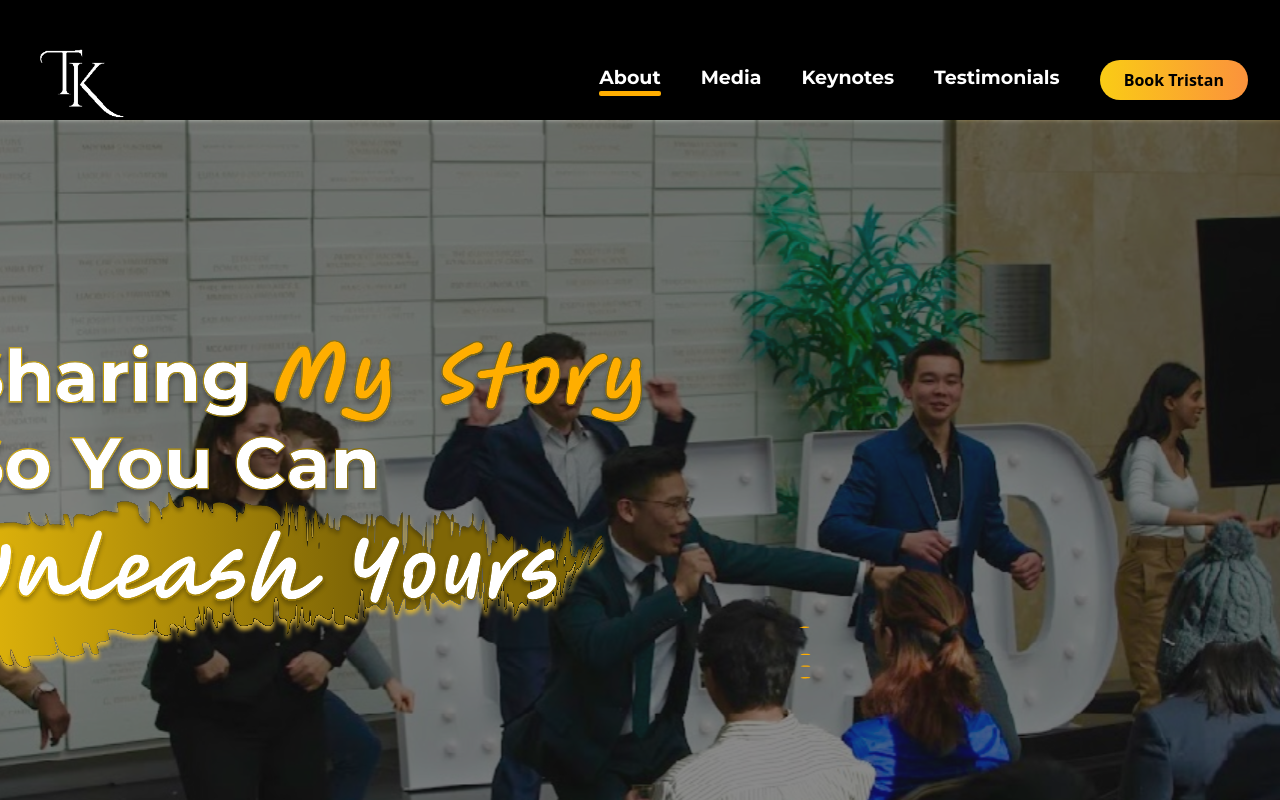
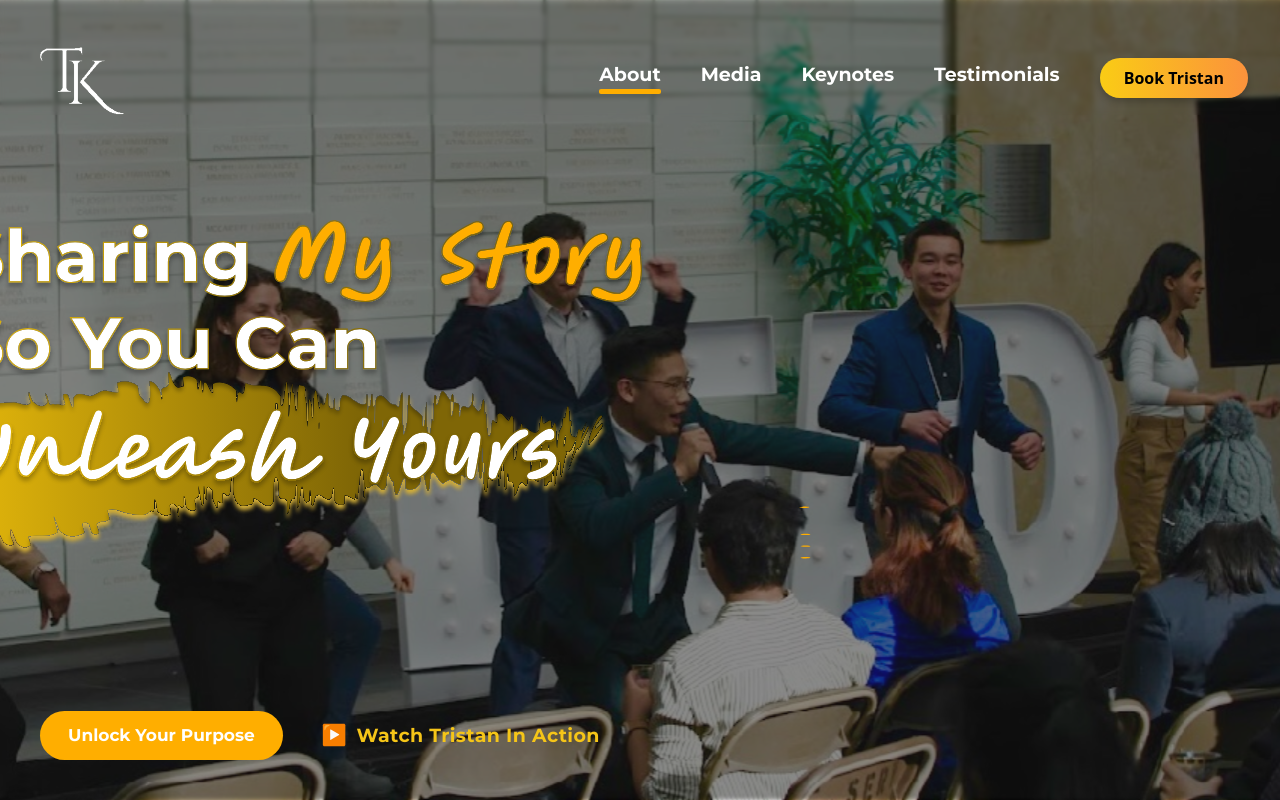
Before and after one commit to SyedKumailAbbas/Tristan, a React (Vite) app: page /about in a window 1280 px wide. Shown: the top 800 px of the page. Built offline with nearby package versions, Linux system fonts and the light colour scheme; no server answers.

Commit message:
navbar fixed maybe'

```diff
--- a/src/App.css
+++ b/src/App.css
@@ -217,18 +217,8 @@
     font-size: 0.9rem;
   }
 }
-
-/* below is the css for app.jsx */
-
-:root {
-  /* make this match your actual navbar height */
-  --navbar-height: 120px;
+@media (min-width: 768px) {
+  body {
+    padding-top: var(--navbar-height); /* shift content below fixed navbar */
+  }
 }
-
-.app-shell {
-  min-height: 100vh;
-}
-
-.app-main {
-  padding-top: var(--navbar-height); /* 👈 pushes content below navbar */
-}
--- a/src/App.jsx
+++ b/src/App.jsx
@@ -10,15 +10,11 @@ import Footer from "./components/Footer/Footer.jsx";
 import Testimonial from "./pages/testimonials.jsx";
 import Media from "./pages/media.jsx";
 import ScrollToTop from "./services/scrollToTop.js";
-
 function App() {
   return (
     <Router>
       <ScrollToTop />
-      <div className="app-shell">
       <Navbar />
-        {/* 🔥 everything below the navbar goes inside this */}
-        <main className="app-main">
       <Routes>
         <Route path="/" element={<Home />} />
         <Route path="/about" element={<About />} />
@@ -28,8 +24,6 @@ function App() {
         <Route path="/media" element={<Media />} />
       </Routes>
       <Footer />
-        </main>
-      </div>
     </Router>
   );
 }
--- a/src/components/MEDIA/podcastFeature/podcastFeature.css
+++ b/src/components/MEDIA/podcastFeature/podcastFeature.css
@@ -267,7 +267,7 @@ body {
 @media (max-width: 768px) {
   .podcast-container {
     padding: 20px 10px;
-    border-radius: 15px;
+    /* border-radius: 15px; */
   }
 
   .image-content {
--- a/src/components/Navbar/Navbar.jsx
+++ b/src/components/Navbar/Navbar.jsx
@@ -1,11 +1,11 @@
 import React, { useEffect, useState, useCallback } from "react";
 import { Link, NavLink } from "react-router-dom";
 import "./navbar.css";
+
 import Tk from "../../assets/TK logo.png";
 
 export default function Navbar() {
   const [isOpen, setIsOpen] = useState(false);
-  const [isScrolled, setIsScrolled] = useState(false);
 
   const toggleMenu = () => setIsOpen((v) => !v);
   const closeMenu = useCallback(() => setIsOpen(false), []);
@@ -28,25 +28,12 @@ export default function Navbar() {
     }
   }, [isOpen]);
 
-  // 🔥 Detect scroll to change navbar background
-  useEffect(() => {
-    const handleScroll = () => {
-      setIsScrolled(window.scrollY > 10); // 10px threshold
-    };
-
-    handleScroll(); // run once on mount
-    window.addEventListener("scroll", handleScroll);
-    return () => window.removeEventListener("scroll", handleScroll);
-  }, []);
-
   // Utility: adds "active" class to current route
   const linkClass = ({ isActive }) =>
     `navbar__link${isActive ? " active" : ""}`;
 
   return (
-    <div
-      className={`navbar ${isScrolled ? "navbar--scrolled" : "navbar--top"}`}
-    >
+    <div className="navbar">
       <div className="navbar__inner">
         {/* Logo/Brand */}
         <div className="navbar__brand">
--- a/src/components/Navbar/navbar.css
+++ b/src/components/Navbar/navbar.css
@@ -1,43 +1,35 @@
 :root {
-  --navbar-height: 120px; /* or 130 if you want it a bit taller */
+  --navbar-height: 115px;
   --navbar-bg-blur: blur(2px);
   --navbar-text: #ffffff;
-  --navbar-hover: #d1d5db;
-  --cta-from: #facc15;
-  --cta-to: #fb923c;
-  --cta-hover-from: #fde047;
-  --cta-hover-to: #fdba74;
-}
-
-/* Make sure page content starts BELOW navbar */
-body {
-  padding-top: var(--navbar-height);
+  --navbar-hover: #d1d5db; /* gray-300 */
+  --cta-from: #facc15; /* yellow-400 */
+  --cta-to: #fb923c; /* orange-400 */
+  --cta-hover-from: #fde047; /* yellow-300 */
+  --cta-hover-to: #fdba74; /* orange-300 */
 }
 
 /* Wrapper */
 .navbar {
-  position: fixed;
+  position: relative; /* mobile: NOT fixed */
   top: 0;
   width: 100%;
   height: var(--navbar-height);
-  margin-bottom: 100px;
+  background-color: #000; /* black bg on mobile */
   z-index: 50;
-  transition: background 220ms ease, box-shadow 220ms ease,
-    backdrop-filter 220ms ease;
+  /* remove backdrop-filter here so it only applies on desktop */
 }
 
-/* 🔹 Initial state: solid black */
-.navbar--top {
-  background: #000000;
-  box-shadow: none;
-  backdrop-filter: none;
-}
-
-/* 🔹 After scroll: your “current” blurred / translucent look */
-.navbar--scrolled {
-  background: rgba(0, 0, 0, 0.55); /* tweak opacity as you like */
-  backdrop-filter: var(--navbar-bg-blur);
-  box-shadow: 0 6px 18px rgba(0, 0, 0, 0.6);
+/* Desktop: keep existing fixed / blurred style */
+@media (min-width: 768px) {
+  .navbar {
+    position: fixed;
+    top: 0;
+    width: 100%;
+    height: var(--navbar-height);
+    backdrop-filter: var(--navbar-bg-blur);
+    background-color: transparent; /* or rgba(0,0,0,0.4) if you want a tint */
+  }
 }
 
 /* Inner container */
@@ -47,7 +39,7 @@ body {
   justify-content: space-between;
   height: 100%;
   width: 100%;
-  padding: 2.5rem 2rem 0 2rem;
+  padding: 2.5rem 2rem 0 2rem; /* pt-10 px-8 */
   margin: 0 auto;
   overflow: hidden;
 }
@@ -74,19 +66,19 @@ body {
   .navbar__menu {
     display: flex;
     align-items: center;
-    gap: 2.5rem;
+    gap: 2.5rem; /* space-x-10 */
   }
 }
 
 .navbar__link {
   font-family: "Montserrat", sans-serif;
   font-size: 19px;
-  font-weight: 700;
+  font-weight: 700; /* bold */
   color: var(--navbar-text);
   text-decoration: none;
-  position: relative;
+  position: relative; /* needed for underline */
   transition: color 200ms ease-in-out;
-  padding-bottom: 4px;
+  padding-bottom: 4px; /* spacing for underline */
 }
 
 .navbar__link:hover,
@@ -101,9 +93,9 @@ body {
   bottom: 0;
   left: 0;
   width: 100%;
-  height: 5px;
+  height: 5px; /* underline thickness */
   background-color: #ffae00;
-  border-radius: 2px;
+  border-radius: 2px; /* makes it smoother */
 }
 
 /* CTA Button */
@@ -161,7 +153,9 @@ body {
   height: 28px;
 }
 
-/* Mobile Menu Panel */
+/* ----------------------- */
+/* Mobile Menu Panel       */
+/* ----------------------- */
 .navbar__mobileMenu {
   position: fixed;
   top: var(--navbar-height);
@@ -174,7 +168,7 @@ body {
   background: rgba(0, 0, 0, 0.7);
   backdrop-filter: var(--navbar-bg-blur);
   border-top: 1px solid rgba(255, 255, 255, 0.08);
-  z-index: 49;
+  z-index: 49; /* just under the header */
   transform: translateY(-8px);
   opacity: 0;
   pointer-events: none;
@@ -193,3 +187,21 @@ body {
     display: none !important;
   }
 }
+/* Mobile-only sizing tweaks */
+@media (max-width: 767px) {
+  /* Smaller navbar height on mobile */
+  :root {
+    --navbar-height: 72px; /* adjust to taste (60–80px usually looks good) */
+  }
+
+  /* Reduce top padding so it doesn't look too tall */
+  .navbar__inner {
+    padding: 1rem 1.25rem 0 1.25rem; /* smaller than desktop */
+  }
+
+  /* Smaller logo on mobile */
+  .navbar__logo {
+    height: 60px;
+    width: 60px;
+  }
+}
```
Lines whose indentation alone changed are shown as unchanged.
